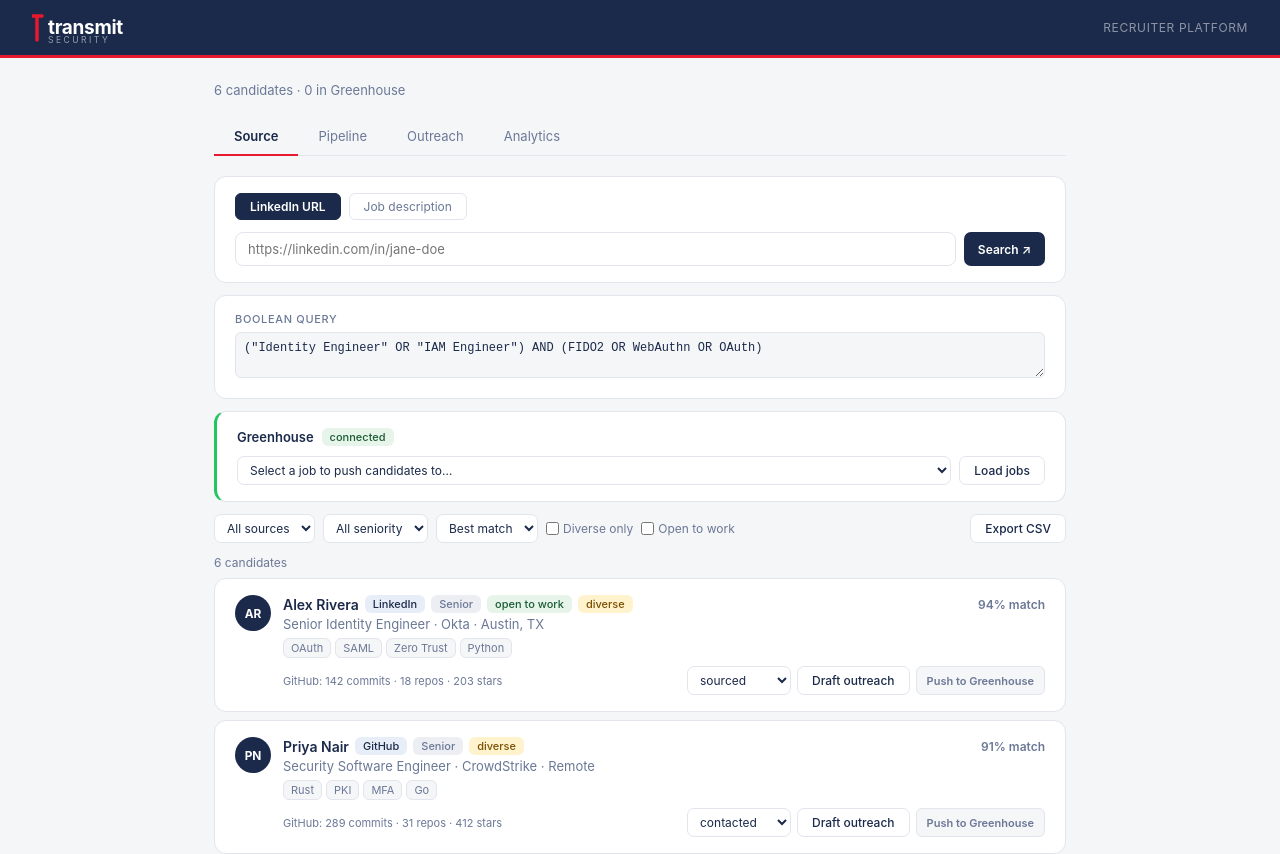
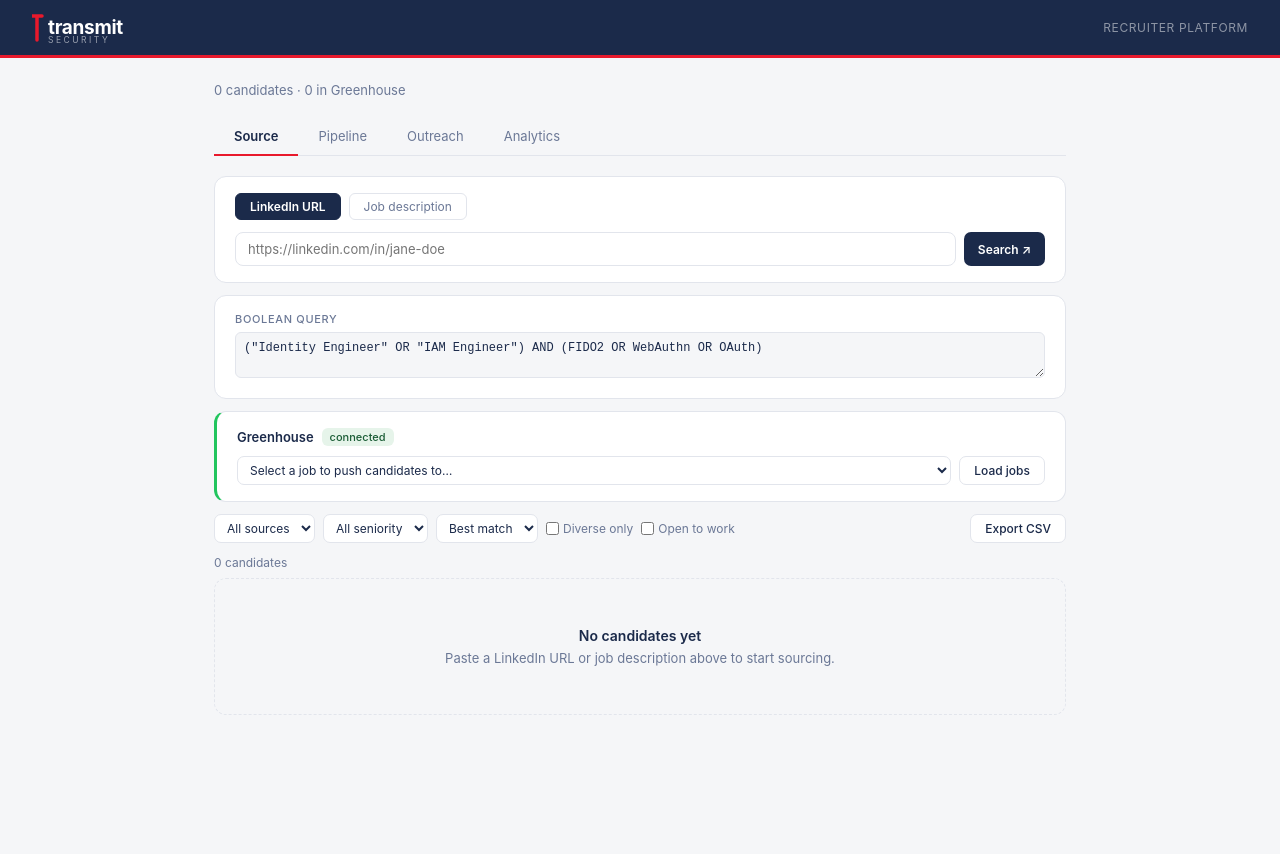
Before and after one commit to TheCIAMRecruiter/recruiter-platform, a React (Create React App) app: page / in a window 1280 px wide. Shown: the top 854 px of the page. After the commit the page ends 800 px from the top, so only its background shows below. Built offline with nearby package versions, Linux system fonts and the light colour scheme.

Commit message:
Update App.js

```diff
--- a/src/App.js
+++ b/src/App.js
@@ -83,7 +83,7 @@
 
 export default function App() {
   const [tab, setTab] = useState("Source");
-  const [candidates, setCandidates] = useState(sampleCandidates);
+  const [candidates, setCandidates] = useState([]);
   const [urlInput, setUrlInput] = useState("");
   const [jdInput, setJdInput] = useState("");
   const [inputMode, setInputMode] = useState("url");
@@ -310,6 +310,13 @@
 
             <p style={{ fontSize: 12, color: BRAND.textMuted, margin: "0 0 8px" }}>{filteredCandidates.length} candidates</p>
 
+            {filteredCandidates.length === 0 && !loading && (
+              <div style={{ textAlign: "center", padding: "3rem 1rem", border: `1px dashed ${BRAND.border}`, borderRadius: 12 }}>
+                <p style={{ fontSize: 14, fontWeight: 600, color: BRAND.navy, margin: "0 0 6px" }}>No candidates yet</p>
+                <p style={{ fontSize: 13, color: BRAND.textMuted, margin: 0 }}>Paste a LinkedIn URL or job description above to start sourcing.</p>
+              </div>
+            )}
+
             {filteredCandidates.map(c => (
               <Card key={c.id} style={{ marginBottom: 8 }}>
                 <div style={{ display: "flex", gap: 12, alignItems: "flex-start" }}>
```
